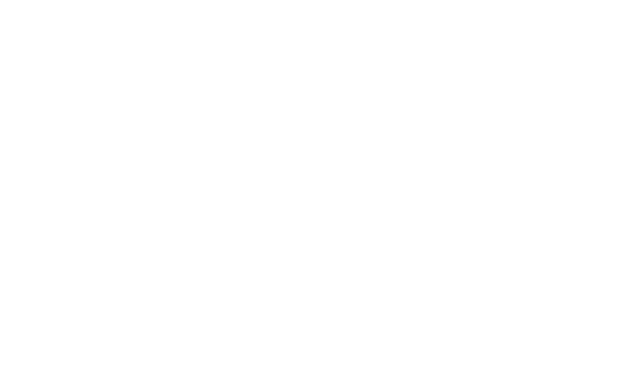
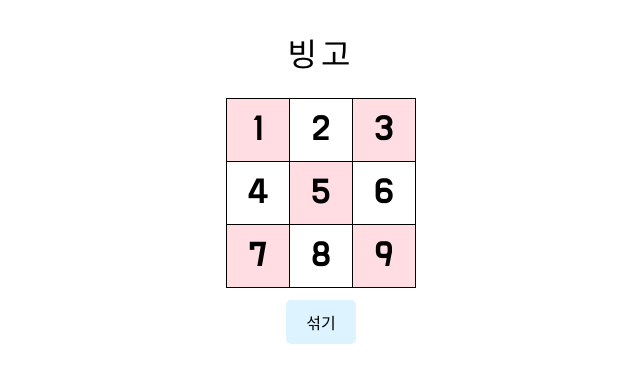
Before and after one commit to junglesub/mndcmc-bingo, a React (Vite) app in the folder web/: page / in a window 1280 px wide. Shown: the top 382 px of the page, without its empty margins (319-959 px from the left). Built offline with nearby package versions, Linux system fonts and the light colour scheme.

Commit message:
feat: base ui with shuffle feat

```diff
--- a/web/index.html
+++ b/web/index.html
@@ -1,10 +1,15 @@
 <!DOCTYPE html>
 <html lang="en">
   <head>
+    <!-- Font -->
+    <link rel="preconnect" href="https://fonts.googleapis.com">
+<link rel="preconnect" href="https://fonts.gstatic.com" crossorigin>
+<link href="https://fonts.googleapis.com/css2?family=Do+Hyeon&display=swap" rel="stylesheet">
+    <!-- Meta -->
     <meta charset="UTF-8" />
     <link rel="icon" type="image/svg+xml" href="/vite.svg" />
     <meta name="viewport" content="width=device-width, initial-scale=1.0" />
-    <title>국군교회빙고</title>
+    <title>빙고</title>
   </head>
   <body>
     <div id="root"></div>
--- a/web/src/App.css
+++ b/web/src/App.css
@@ -0,0 +1,56 @@
+.App {
+  /* background-color: #999; */
+  max-width: 600px;
+  margin: auto;
+
+  display: flex;
+  flex-direction: column;
+  align-items: center;
+  justify-content: center;
+}
+
+.btn {
+  /* If you want to implement it in very old browser-versions */
+  -webkit-user-select: none; /* Chrome/Safari */
+  -moz-user-select: none; /* Firefox */
+  -ms-user-select: none; /* IE10+ */
+
+  /* The rule below is not implemented in browsers yet */
+  -o-user-select: none;
+
+  /* The rule below is implemented in most browsers by now */
+  user-select: none;
+}
+
+.title {
+  letter-spacing: 4px;
+}
+
+.mainTable {
+  border-collapse: collapse;
+}
+
+.mainTable td {
+  border: 1px solid black;
+  width: 60px;
+  height: 60px;
+  text-align: center;
+
+  font-size: 36px;
+}
+
+.fill {
+  background-color: #ffdde2;
+}
+
+.shuffle-btn {
+  background-color: #ddf3ff;
+  padding: 10px 20px;
+  border-radius: 5px;
+  margin-top: 12px;
+  cursor: pointer;
+}
+
+.shuffle-btn:hover {
+  background-color: #aae1ff;
+}
--- a/web/src/App.jsx
+++ b/web/src/App.jsx
@@ -1,7 +1,40 @@
+import { useState } from "react";
 import "./App.css";
+import { shuffle } from "./tools/shuffle";
 
 function App() {
-  return <div className="App"></div>;
+  const [items, setItems] = useState([1, 2, 3, 4, 5, 6, 7, 8, 9]);
+  const shuffleNumbers = () => {
+    console.log(shuffle(items));
+    setItems([...shuffle(items)]);
+  };
+  return (
+    <div className="App">
+      <h1 className="title">빙고</h1>
+      <table className="mainTable">
+        <tr>
+          <td className="fill">{items[0]}</td>
+          <td>{items[1]}</td>
+          <td className="fill">{items[2]}</td>
+        </tr>
+        <tr>
+          <td>{items[3]}</td>
+          <td className="fill">{items[4]}</td>
+          <td>{items[5]}</td>
+        </tr>
+        <tr>
+          <td className="fill">{items[6]}</td>
+          <td>{items[7]}</td>
+          <td className="fill">{items[8]}</td>
+        </tr>
+      </table>
+      <div className="buttons">
+        <div className="shuffle-btn btn" onClick={() => shuffleNumbers()}>
+          섞기
+        </div>
+      </div>
+    </div>
+  );
 }
 
 export default App;
--- a/web/src/index.css
+++ b/web/src/index.css
@@ -1,5 +1,7 @@
 :root {
-  font-family: Inter, Avenir, Helvetica, Arial, sans-serif;
+  font-family: 'Do Hyeon', sans-serif;
+
+  /* font-family: Inter, Avenir, Helvetica, Arial, sans-serif; */
 
   font-synthesis: none;
   text-rendering: optimizeLegibility;
--- /dev/null
+++ b/web/src/tools/shuffle.js
@@ -0,0 +1,16 @@
+export const shuffle = (array) => {
+  var i = array.length,
+    j = 0,
+    temp;
+
+  while (i--) {
+    j = Math.floor(Math.random() * (i + 1));
+
+    // swap randomly chosen element with current element
+    temp = array[i];
+    array[i] = array[j];
+    array[j] = temp;
+  }
+
+  return array;
+};
```
